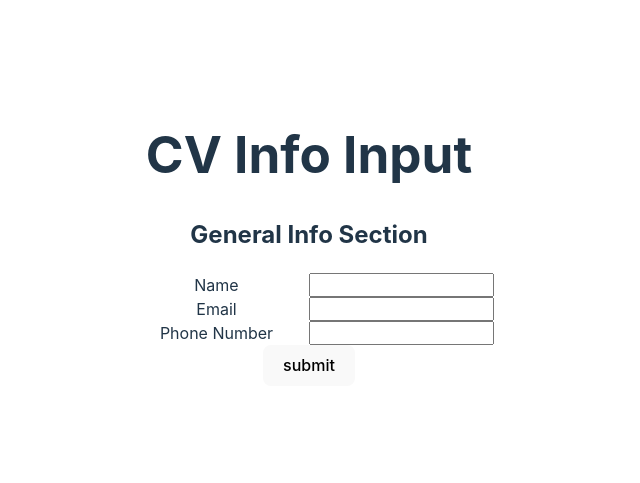
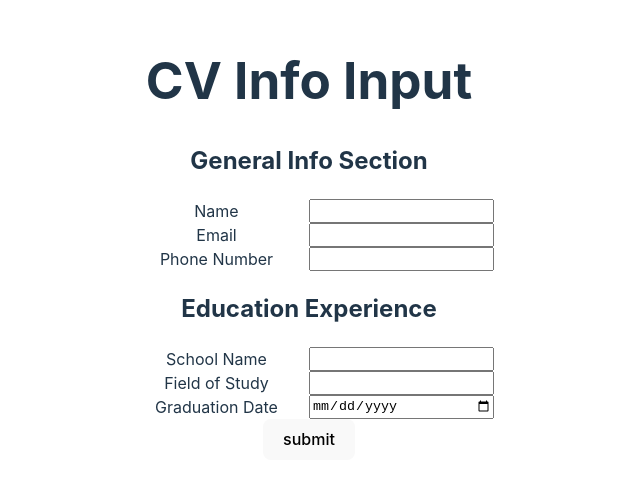
Before and after one commit to futurebound/odin-cv-app, a React (Vite) app: page / in a window 1280 px wide. Shown: the part 161-644 px from the top of the page, without its empty margins (331-971 px from the left). Built offline with nearby package versions, Linux system fonts and the light colour scheme.

Commit message:
refactor: Education input & display updates
Using formData state for both input and display components

```diff
--- a/src/App.jsx
+++ b/src/App.jsx
@@ -81,6 +81,12 @@ function App() {
                 handleInputChange('general', field, value)
               }
             />
+            <Education
+              data={formData.education}
+              onInputChange={(field, value) =>
+                handleInputChange('education', field, value)
+              }
+            />
             <Button type='submit' onButtonClick={handleSubmit} />
           </div>
         </>
@@ -89,18 +95,12 @@ function App() {
           <div className='display'>
             <h1>CV Display</h1>
             <GeneralInfoDisplay data={formData.general} />
+            <EducationDisplay data={formData.education} />
             <Button type='edit' onButtonClick={handleEdit} />
           </div>
         </>
       )}
-      {/* <Education
-          name={schoolName}
-          field={field}
-          date={graduationDate}
-          onSchoolChange={handleSchoolChange}
-          onFieldChange={handleFieldChange}
-          onGraduationChange={handleGraduationChange}
-        />
+      {/*
         <Work
           name={companyName}
           position={position}
@@ -113,11 +113,7 @@ function App() {
           onStartChange={handleStartDateChange}
           onEndChange={handleEndDateChange}
         /> */}
-      {/* <EducationDisplay
-          name={schoolName}
-          field={field}
-          date={graduationDate}
-        />
+      {/*
         <WorkDisplay
           name={companyName}
           position={position}
--- a/src/components/Education.jsx
+++ b/src/components/Education.jsx
@@ -1,14 +1,7 @@
 /* eslint-disable react/prop-types */
 import Input from './Input.jsx';
 
-function Education({
-  name,
-  field,
-  date,
-  onSchoolChange,
-  onFieldChange,
-  onGraduationChange,
-}) {
+function Education({ data, onInputChange }) {
   return (
     <div>
       <h2>Education Experience</h2>
@@ -16,20 +9,23 @@ function Education({
         <Input
           label='School Name'
           type='text'
-          value={name}
-          onChange={onSchoolChange}
+          placeholder='School Name'
+          value={data.name}
+          onChange={(e) => onInputChange('schoolName', e.target.value)}
         />
         <Input
           label='Field of Study'
           type='text'
-          value={field}
-          onChange={onFieldChange}
+          placeholder='Field of Study'
+          value={data.field}
+          onChange={(e) => onInputChange('field', e.target.value)}
         />
         <Input
           label='Graduation Date'
           type='date'
-          value={date}
-          onChange={onGraduationChange}
+          placeholder=''
+          value={data.date}
+          onChange={(e) => onInputChange('graduationDate', e.target.value)}
         />
       </div>
     </div>
--- a/src/components/EducationDisplay.jsx
+++ b/src/components/EducationDisplay.jsx
@@ -1,16 +1,16 @@
+/* eslint-disable react/prop-types */
 
-// eslint-disable-next-line react/prop-types
-function EducationDisplay({ name, field, date }) {
+function EducationDisplay({ data }) {
   return (
     <div>
       <h3>School Name</h3>
-			<p>{name}</p>
+      <p>{data.name}</p>
       <h3>Field of Study</h3>
-			<p>{field}</p>
+      <p>{data.field}</p>
       <h3>Graduation Date</h3>
-			<p>{date}</p>
+      <p>{data.date}</p>
     </div>
-	)
+  );
 }
 
 export default EducationDisplay;
```
Lines whose indentation alone changed are shown as unchanged.
